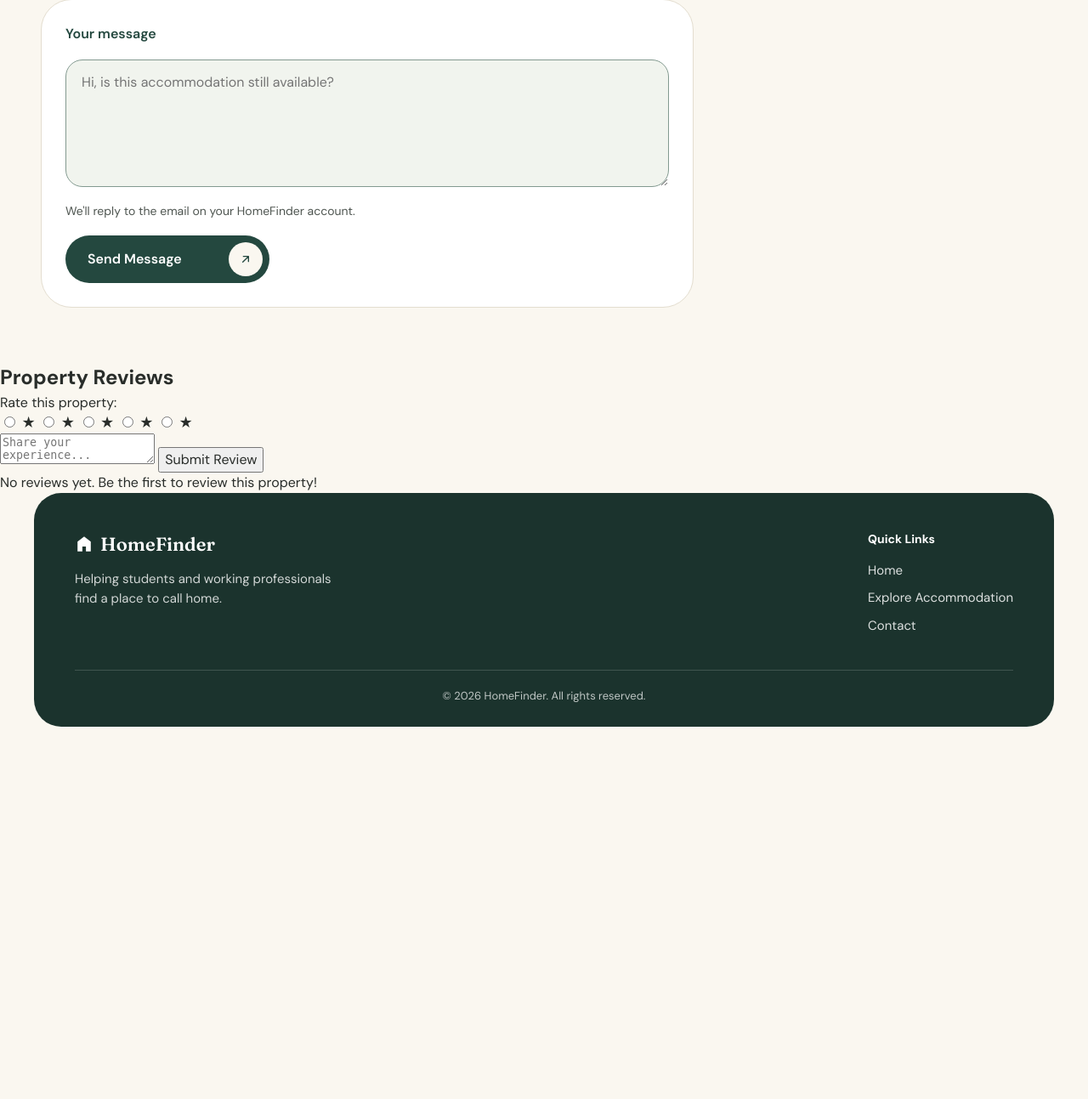
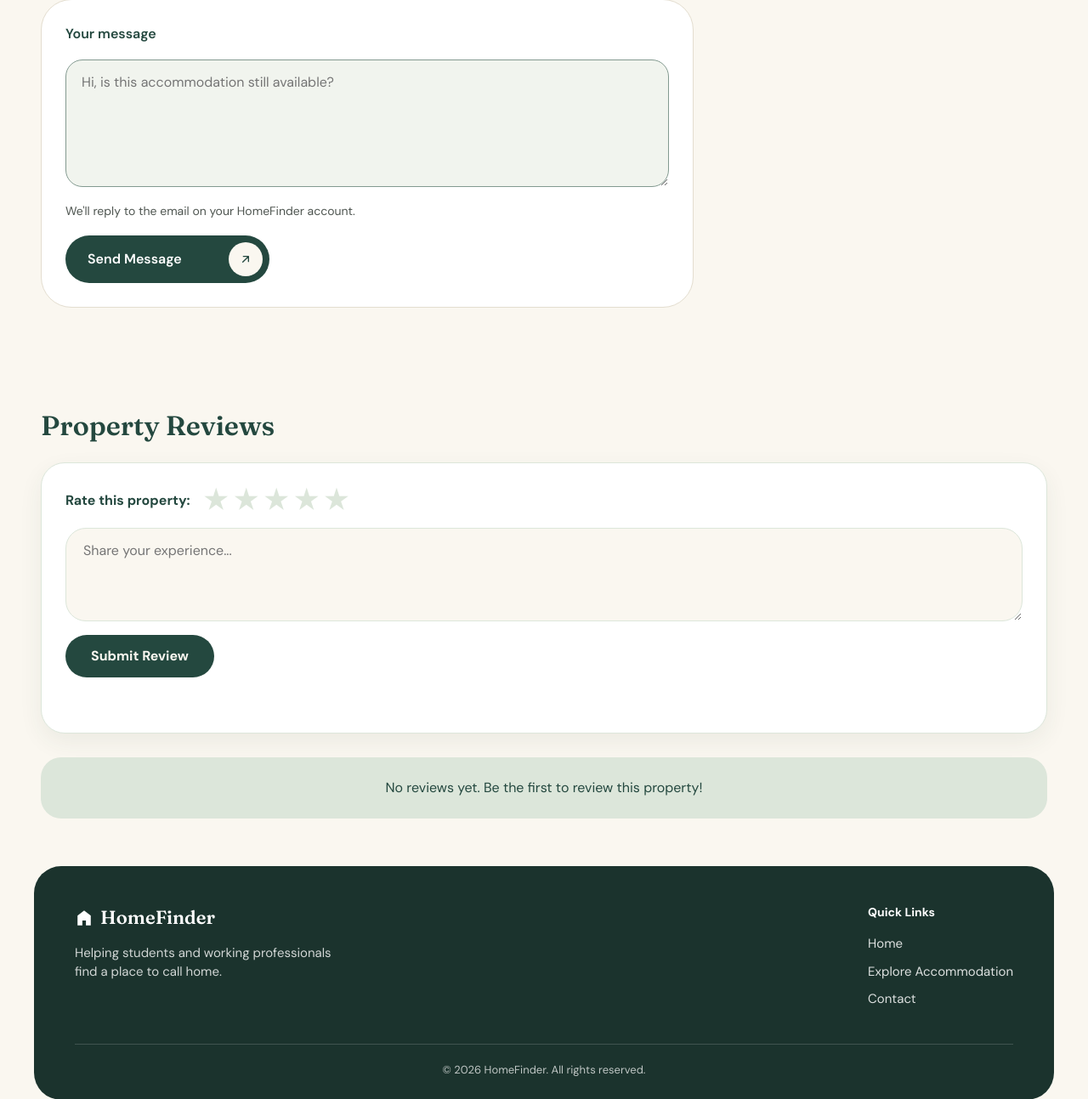
Before and after one commit to Toubassi/rental_website, a Django app: template rental_site/properties/templates/details.html in a window 1280 px wide. Shown: the part 837-2130 px from the top of the page at 85% size. Before the commit the page ends 1692 px from the top, so only its background shows below. Run offline with Django 5.2, Linux system fonts and the light colour scheme; the template is opened without the code that fills it, so the values that code supplies are empty.

Commit message:
Style property reviews section on details page

```diff
--- a/rental_site/properties/static/css/details.css
+++ b/rental_site/properties/static/css/details.css
@@ -1388,3 +1388,218 @@ dd {
   z-index: 0;
   isolation: isolate;
 }
+
+/* =====================================================================
+   PROPERTY REVIEWS (section.reviews-section, bottom of details.html)
+   Sits outside <main class="page">, so it copies the page's side space
+   (same rule as .page above) to line up with the rest of the content.
+   All rules are scoped to this section.
+   ===================================================================== */
+.reviews-section {
+  max-width: none;
+  margin: 56px auto;
+  padding-left: max(48px, calc((100% - 1328px) / 2));
+  padding-right: max(48px, calc((100% - 1328px) / 2));
+}
+
+.reviews-section > h2 {
+  margin: 0 0 24px;
+  color: #24483F;
+  font-family: "Fraunces", serif;
+  font-size: 32px;
+  font-weight: 600;
+  line-height: 1.2;
+}
+
+/* ---------- Form card ---------- */
+#review-form {
+  display: flex;
+  flex-direction: column;
+  gap: 16px;
+  padding: 28px;
+  border: 1px solid #DCE6DA;
+  border-radius: 28px;
+  background: #FFFFFF;
+  box-shadow: 0 10px 28px rgba(36, 72, 63, 0.07);
+}
+
+#review-form .rating-container {
+  display: flex;
+  flex-wrap: wrap;
+  align-items: center;
+  gap: 8px 14px;
+}
+
+#review-form .rating-container > label {
+  color: #24483F;
+  font-weight: 700;
+}
+
+/* ---------- Star picker ----------
+   DOM order is 5,4,3,2,1; row-reverse shows them 1..5 from left to right,
+   so "label:hover ~ label" and "input:checked ~ label" fill the lower stars. */
+#review-form .star-rating {
+  position: relative;
+  display: inline-flex;
+  flex-direction: row-reverse;
+  justify-content: flex-end;
+  gap: 2px;
+}
+
+#review-form .star-rating input {
+  position: absolute;
+  width: 1px;
+  height: 1px;
+  margin: 0;
+  opacity: 0;
+}
+
+#review-form .star-rating label {
+  color: #DCE6DA;
+  font-size: 32px;
+  line-height: 1;
+  cursor: pointer;
+  transition: color 150ms ease, transform 150ms ease;
+}
+
+#review-form .star-rating input:checked ~ label,
+#review-form .star-rating label:hover,
+#review-form .star-rating label:hover ~ label {
+  color: #C8795A;
+}
+
+#review-form .star-rating input:focus-visible + label {
+  outline: 2px solid #24483F;
+  outline-offset: 2px;
+  border-radius: 6px;
+}
+
+/* ---------- Textarea ---------- */
+#review-message {
+  width: 100%;
+  min-height: 110px;
+  padding: 14px 20px;
+  border: 1.5px solid #DCE6DA;
+  border-radius: 24px;
+  background: #FAF7F0;
+  color: #292D2A;
+  font-family: inherit;
+  font-size: 16px;
+  line-height: 1.5;
+  resize: vertical;
+}
+
+#review-message:focus {
+  border-color: #24483F;
+  outline: none;
+  box-shadow: 0 0 0 3px rgba(36, 72, 63, 0.15);
+}
+
+/* ---------- Submit button (only this form's button) ---------- */
+#review-form button[type="submit"] {
+  align-self: flex-start;
+  padding: 13px 30px;
+  border: 0;
+  border-radius: 999px;
+  background: #24483F;
+  color: #FAF7F0;
+  font-family: inherit;
+  font-size: 16px;
+  font-weight: 700;
+  cursor: pointer;
+  transition: background 150ms ease;
+}
+
+#review-form button[type="submit"]:hover {
+  background: #1B332D;
+}
+
+#review-form button[type="submit"]:focus-visible {
+  outline: 3px solid #C8795A;
+  outline-offset: 3px;
+}
+
+#review-status {
+  min-height: 1.4em;
+  margin: 0;
+  color: #4F5651;
+  font-size: 15px;
+}
+
+/* ---------- Review list (server cards have .review-card, JS cards have no class) ---------- */
+#reviews-list {
+  display: flex;
+  flex-direction: column;
+  gap: 16px;
+  margin-top: 28px;
+}
+
+#reviews-list article {
+  padding: 22px 26px;
+  border: 1px solid #DCE6DA;
+  border-radius: 24px;
+  background: #FFFFFF;
+}
+
+#reviews-list article h4 {
+  margin: 0 0 4px;
+  color: #24483F;
+  font-family: "Fraunces", serif;
+  font-size: 19px;
+  font-weight: 600;
+}
+
+#reviews-list article .review-stars {
+  margin: 0 0 10px;
+  color: #C8795A;
+  font-size: 20px;
+  letter-spacing: 2px;
+}
+
+#reviews-list article p:not(.review-stars) {
+  margin: 0 0 10px;
+  color: #292D2A;
+  line-height: 1.6;
+}
+
+#reviews-list article small {
+  color: #4F5651;
+  font-size: 13px;
+}
+
+#no-reviews {
+  margin: 0;
+  padding: 24px;
+  border-radius: 24px;
+  background: #DCE6DA;
+  color: #24483F;
+  text-align: center;
+}
+
+/* ---------- Phones ---------- */
+@media (max-width: 640px) {
+  #review-form {
+    padding: 20px 18px;
+  }
+
+  #review-form .star-rating label {
+    font-size: 28px;
+  }
+
+  #review-form button[type="submit"] {
+    align-self: stretch;
+    width: 100%;
+  }
+
+  #reviews-list article {
+    padding: 18px 20px;
+  }
+}
+
+/* same side space as .page on phones */
+@media (max-width: 600px) {
+  .reviews-section {
+    padding-left: 22px;
+    padding-right: 22px;
+  }
+}
--- a/rental_site/properties/templates/details.html
+++ b/rental_site/properties/templates/details.html
@@ -17,7 +17,7 @@
     />
 
     <!-- our custom style -->
-    <link rel="stylesheet" href="{% static 'css/details.css' %}?v=5" />
+    <link rel="stylesheet" href="{% static 'css/details.css' %}?v=6" />
     <link rel="stylesheet" href="{% static 'css/site-nav.css' %}?v=4" />
     <!-- leaflet API --->
      <link
```
